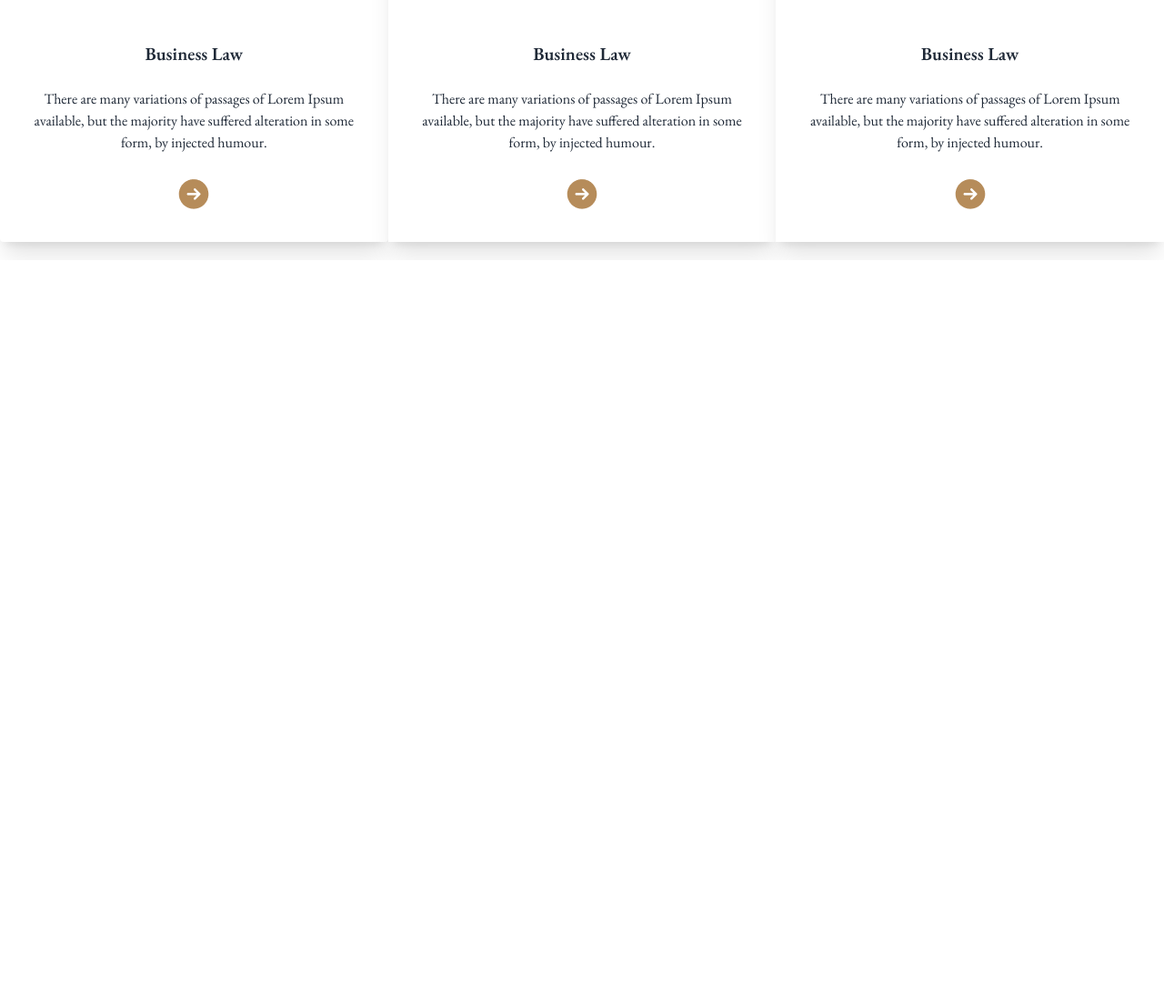
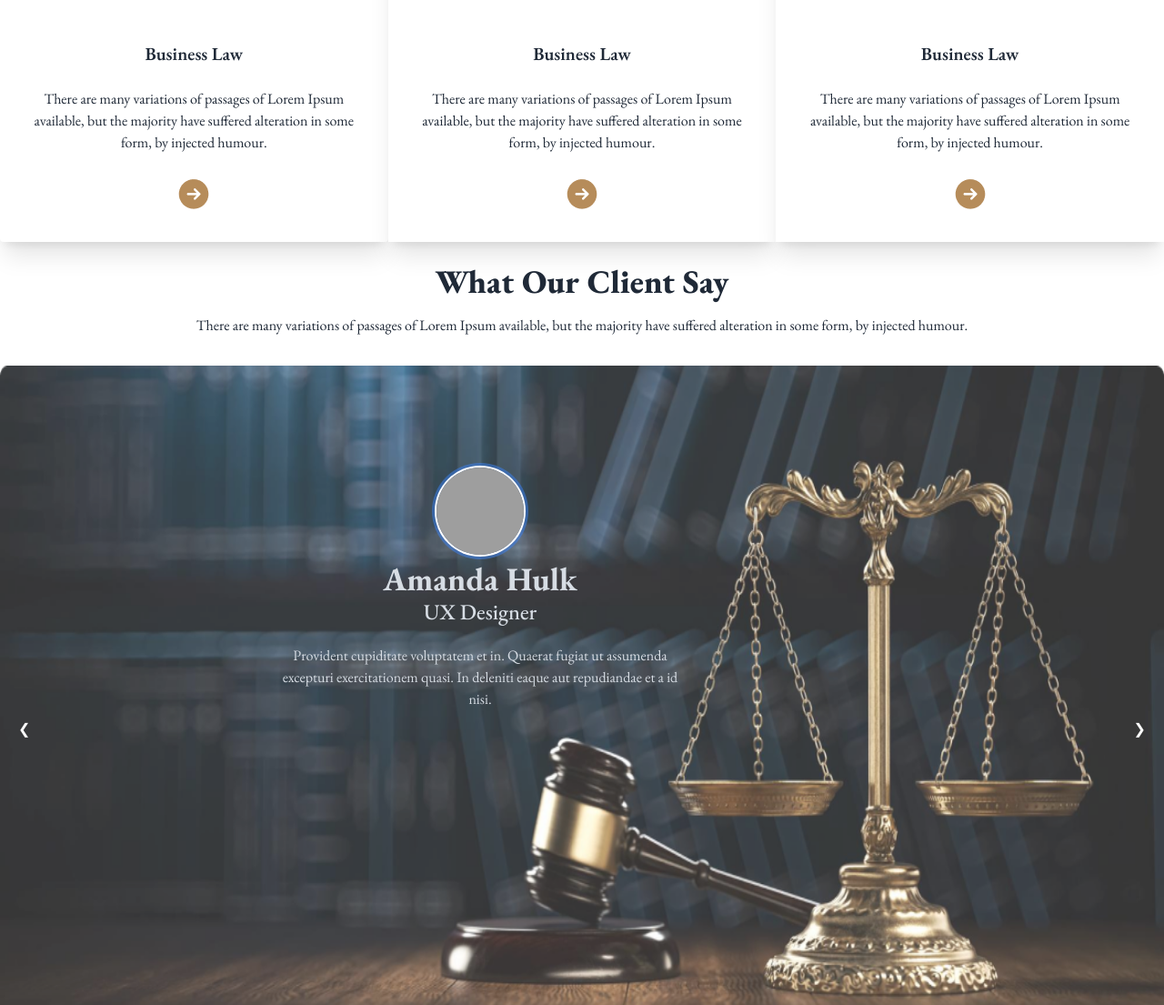
Before and after one commit to AbrarSian/legal-solution-practice, a plain HTML site: page index.html in a window 1280 px wide. Shown: the part 1256-2361 px from the top of the page at 91% size. Before the commit the page ends 1542 px from the top, so only its background shows below. Drawn offline with nearby package versions, Linux system fonts and the light colour scheme; grey boxes are pictures that could not be loaded.

Commit message:
3rd push

```diff
--- a/index.html
+++ b/index.html
@@ -101,7 +101,7 @@
             </div>
           </div>
     </header>
-    <main class="container mx-auto mb-5">
+    <main class="container mx-auto space-y-6">
         <section>
             <div class="text-center space-y-4 mb-8">
                 <h2 class="font-extrabold text-4xl">The Legal Practise Area</h2>
@@ -193,6 +193,41 @@
                   </div>
             </div>
         </section>
+        <section>
+            <div class="text-center space-y-4 mb-8">
+                <h2 class="font-extrabold text-4xl">What Our Client Say</h2>
+                <p>There are many variations of passages of Lorem Ipsum available, but the majority have suffered alteration in some form, by injected humour.</p>
+            </div>
+
+            <div class="carousel ">
+                <div id="slide1" class="carousel-item relative w-full">
+                    <img class="min-h-screen opacity-80" src="./images/banner.png" alt="">
+                    <!-- extra content -->
+                    <div class="absolute mx-72 my-24 hero-content text-neutral-content text-center">
+                        <div class="max-w-md text-neutral-content text-center">
+                            <div class="avatar">
+                                <div class="w-24 rounded-full ring ring-offset-2">
+                                  <img src="https://img.daisyui.com/images/stock/photo-1534528741775-53994a69daeb.webp" />
+                                </div>
+                              </div>
+                          <h1 class="text-4xl font-bold">Amanda Hulk</h1>
+                          <h3 class="mb-5 text-2xl font-medium">UX Designer</h3>
+                          <p class="mb-5">
+                            Provident cupiditate voluptatem et in. Quaerat fugiat ut assumenda excepturi exercitationem
+                            quasi. In deleniti eaque aut repudiandae et a id nisi.
+                          </p>
+
+                        </div>
+                      </div>
+                     <!-- extra content -->
+                  <div class="absolute left-5 right-5 top-1/2 flex -translate-y-1/2 transform justify-between">
+                    <a href="#slide4" class="text-white">❮</a>
+                    <a href="#slide2" class="text-white">❯</a>
+                  </div>
+                </div>
+              </div>
+            </section>
+
     </main>
     <footer>
 
```
